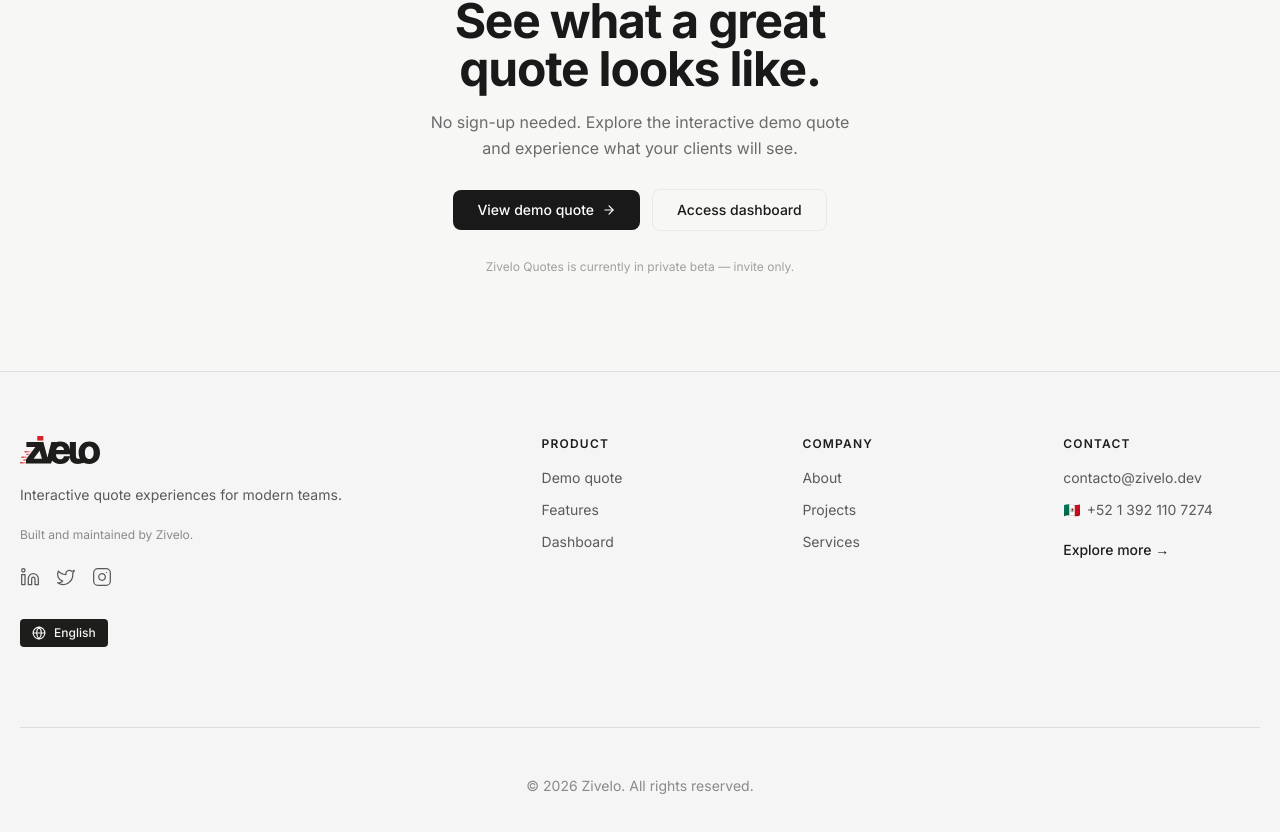
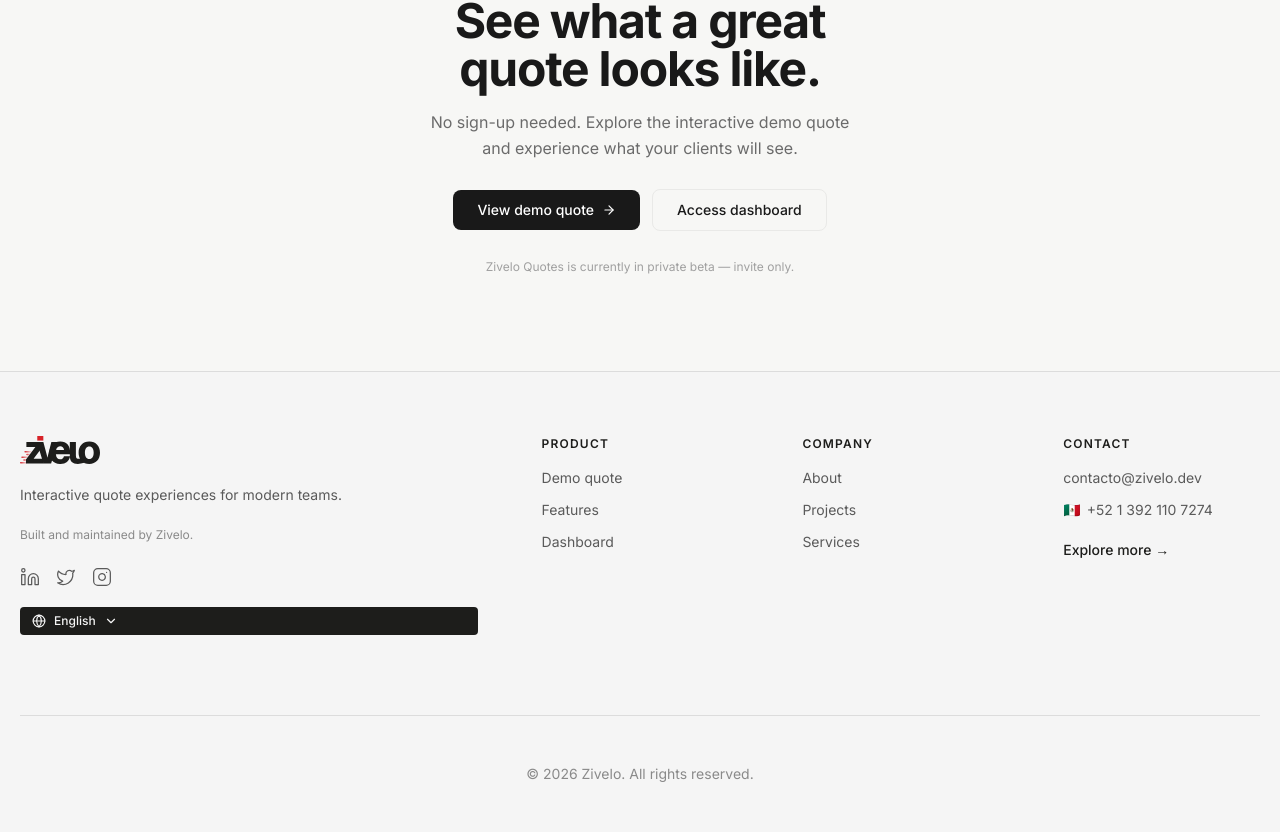
Before and after one commit to ZIVELO-MX/zivelo-quotes, a Next.js app: page / in a window 1280 px wide. Shown: the part 3774-4606 px from the top of the page. Built offline with nearby package versions, Linux system fonts and the light colour scheme.

Commit message:
fix: remove unused setOpenLanguage state\n\nUpdate language button to purely presentational with visual design.

```diff
--- a/components/footer.tsx
+++ b/components/footer.tsx
@@ -1,8 +1,7 @@
 "use client"
 
-import { useState } from "react"
 import Image from "next/image"
-import { Linkedin, Twitter, Instagram, Globe } from "lucide-react"
+import { Linkedin, Twitter, Instagram, Globe, ChevronDown } from "lucide-react"
 
 const PRODUCT_LINKS = [
   { label: "Demo quote", href: "/q/demo" },
@@ -23,7 +22,6 @@ const SOCIAL_LINKS = [
 ]
 
 export function Footer() {
-  const [openLanguage, setOpenLanguage] = useState(false)
   const year = new Date().getFullYear()
 
   return (
@@ -84,45 +82,16 @@ export function Footer() {
             </div>
 
             {/* Language selector */}
-            <div className="relative mt-3">
             <button
-                onClick={() => setOpenLanguage(!openLanguage)}
               className="text-xs font-medium px-3 py-1.5 rounded flex items-center gap-2 transition-colors duration-200"
-                style={{ color: "#f5f5f5", backgroundColor: "#1d1d1b" }}
-                onMouseEnter={e => (e.currentTarget.style.backgroundColor = "#CC0000")}
-                onMouseLeave={e => !openLanguage && (e.currentTarget.style.backgroundColor = "#1d1d1b")}
-              >
-                <Globe size={14} />
-                English
-              </button>
-
-              {openLanguage && (
-                <div
-                  className="absolute top-full left-0 mt-1 rounded border bg-white z-10"
-                  style={{ borderColor: "#e0e0e0", minWidth: "150px" }}
-                >
-                  <button
-                    onClick={() => setOpenLanguage(false)}
-                    className="w-full text-left text-xs font-medium px-3 py-2 transition-colors duration-200"
               style={{ color: "#f5f5f5", backgroundColor: "#1d1d1b" }}
               onMouseEnter={e => (e.currentTarget.style.backgroundColor = "#CC0000")}
               onMouseLeave={e => (e.currentTarget.style.backgroundColor = "#1d1d1b")}
             >
-                    <Globe size={14} className="inline mr-2" />
+              <Globe size={14} />
               English
+              <ChevronDown size={14} />
             </button>
-                  <button
-                    onClick={() => setOpenLanguage(false)}
-                    className="w-full text-left text-xs font-medium px-3 py-2 transition-colors duration-200"
-                    style={{ color: "#5a5a5a", borderTop: "1px solid #e0e0e0" }}
-                    onMouseEnter={e => (e.currentTarget.style.backgroundColor = "#f0f0f0")}
-                    onMouseLeave={e => (e.currentTarget.style.backgroundColor = "transparent")}
-                  >
-                    🇲🇽 Español (MX)
-                  </button>
-                </div>
-              )}
-            </div>
           </div>
 
           {/* Product */}
```
Lines whose indentation alone changed are shown as unchanged.
